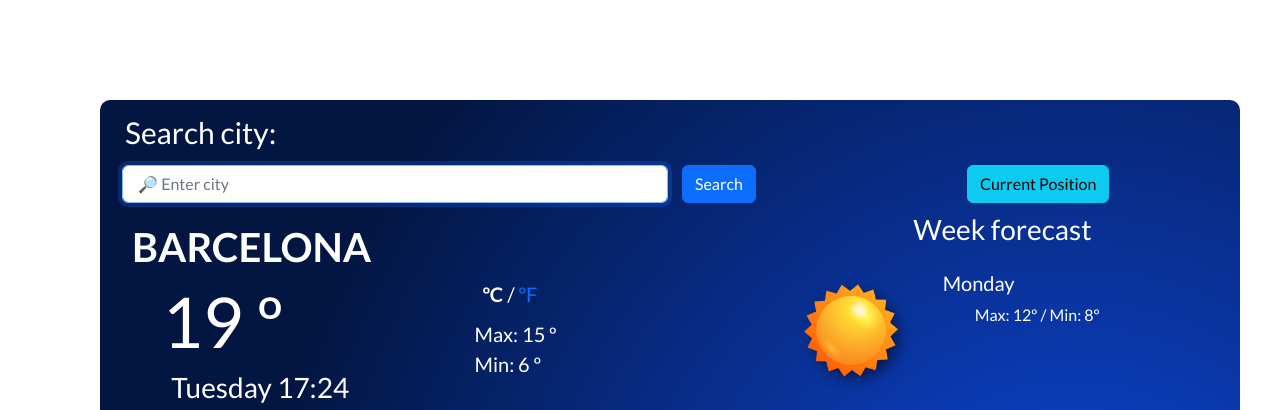
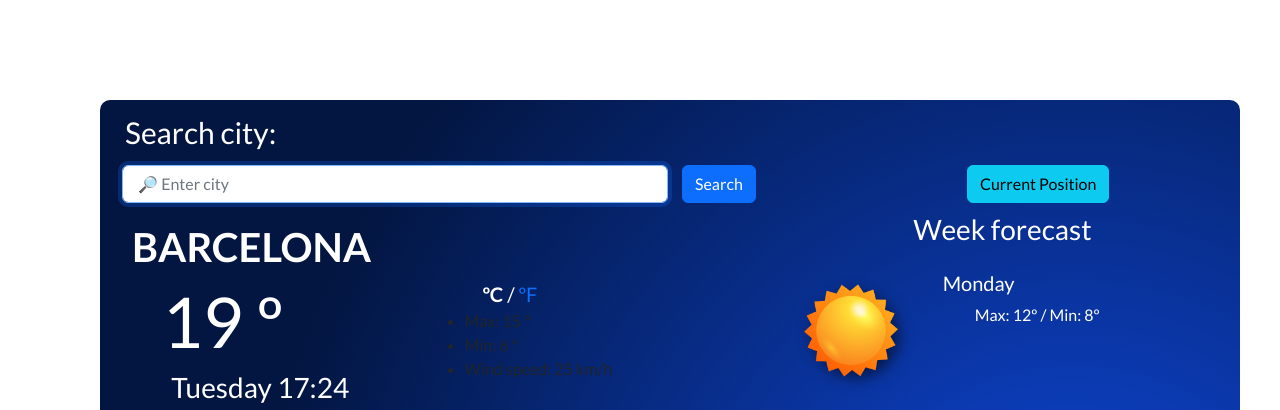
Before and after one commit to laurabatlle/weather-app, a website built with Parcel: page index.html in a window 1280 px wide. Shown: the top 410 px of the page. Built offline with nearby package versions, Linux system fonts and the light colour scheme; no server answers.

Commit message:
add wind speed

```diff
--- a/index.html
+++ b/index.html
@@ -70,9 +70,10 @@
                   <a href="#" id="celsius-degrees" class="active"> ºC </a> /
                   <a href="#" id="farenheit-degrees"> ºF </a>
                 </span>
-                <ul class="maxMinT">
+                <ul class="maxMinTwind">
                   <li>Max: <span id="temp-max"> 15 </span> º</li>
                   <li>Min: <span id="temp-min"> 6</span> º</li>
+                  <li>Wind speed: <span id="wind-speed"> 25 </span> km/h</li>
                 </ul>
               </div>
             </div>
```
